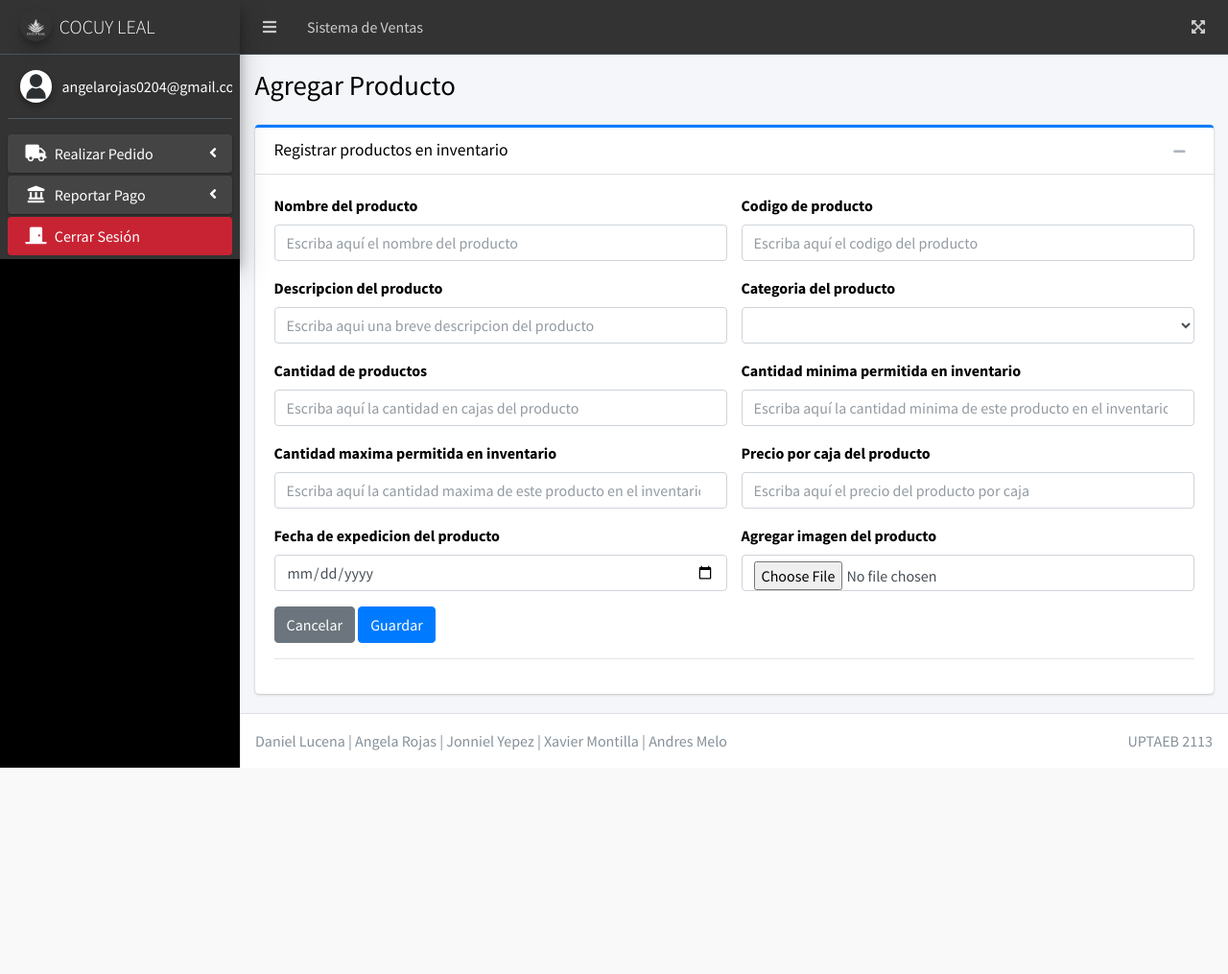
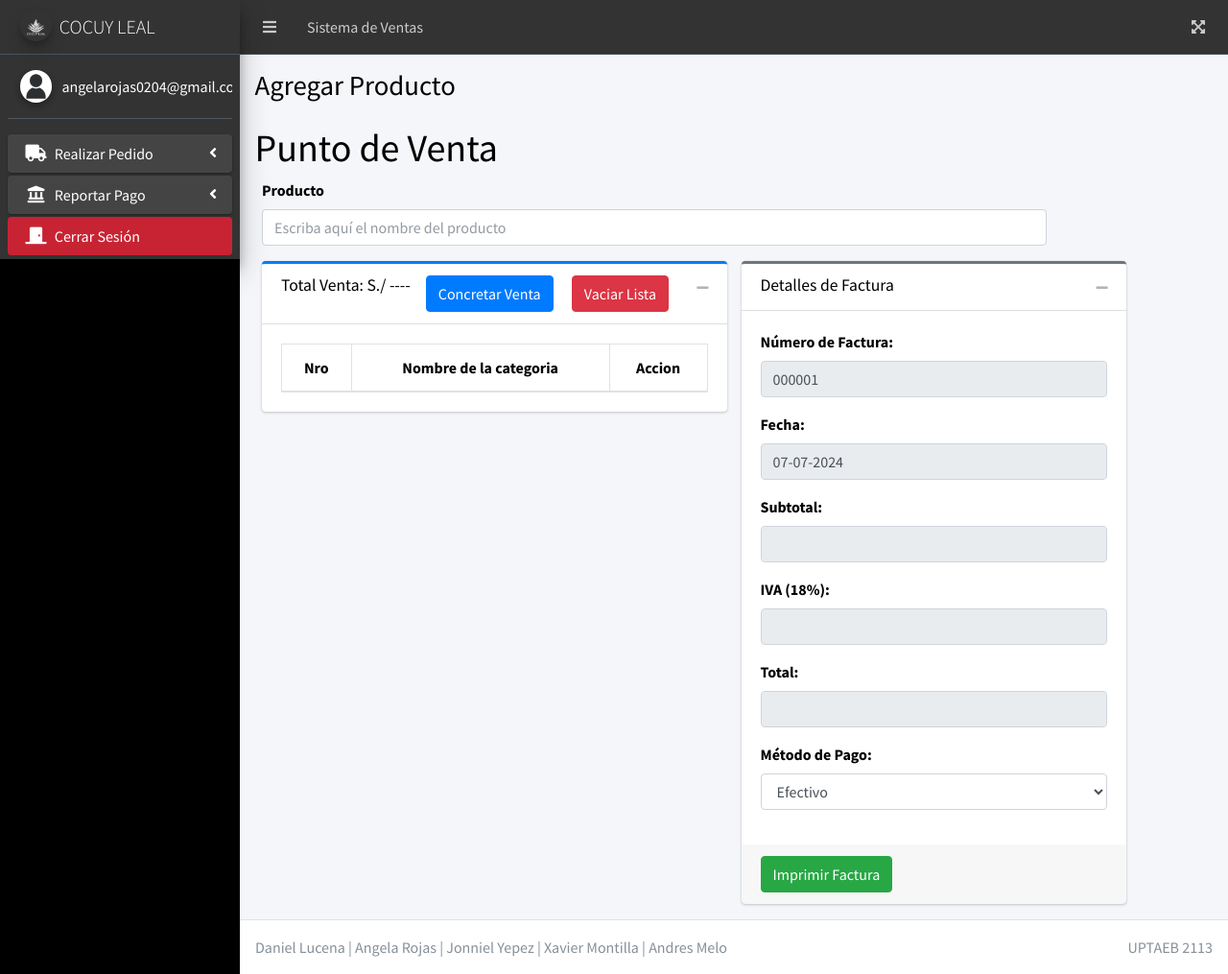
Before and after one commit to Angela-0204/www.sistemacocuy.com, a PHP site: template views/hacer_compra.php in a window 1280 px wide. Shown: the whole page at 96% size. Before the commit the page ends 800 px from the top, so only its background shows below. Run offline with PHP 8.4, Linux system fonts and the light colour scheme; the template is opened without the code that fills it, so the values that code supplies are empty; a user stored in the database is signed in; some libraries are stand-ins or nearby versions.

Commit message:
cambio 1.0

```diff
--- a/views/hacer_compra.php
+++ b/views/hacer_compra.php
@@ -18,96 +18,96 @@
   <!-- Main content -->
   <div class="content">
     <div class="container-fluid">
-
-      <div class="row">
-        <div class="col-md-12">
-          <div class="card card-outline card-primary">
-            <div class="card-header d-flex align-items-center">
-              <div class="d-flex align-items-center">
-                <h3 class="card-title mb-0">Registrar productos en inventario</h3>
-
-              </div>
-              <div class="ml-auto">
-                <button type="button" class="btn btn-tool" data-card-widget="collapse">
-                  <i class="fas fa-minus"></i>
-                </button>
+      <h1>Punto de Venta</h1>
+      <div>
+        <div class="col-md-10 form-group">
+          <label for="">Producto</label>
+          <input type="text" name="nombre" class="form-control" placeholder="Escriba aquí el nombre del producto">
         </div>
       </div>
 
+      <div class="content">
+    <div class="container-fluid">
+
+    <div class="row">
+        <div class="col-md-6">
+          <div class="card card-outline card-primary">
+            <div class="card-header ">
+              <h3 class="card-title mb-0">Total Venta: S./ ---- </h3>
+              <button type="button" class="btn btn-primary ml-3" data-toggle="modal" data-target="#modal-add-categoria">Concretar Venta</button>
+              <button type="button" class="btn btn-danger ml-3" data-toggle="modal" data-target="#modal-add-categoria">Vaciar Lista</button>
+              <div class="card-tools">
+                <button type="button" class="btn btn-tool" data-card-widget="collapse"><i class="fas fa-minus"></i>
+                </button>
+              </div>
+
+            </div>
             <div class="card-body">
-              <div class="row">
-                <div class="col-md-12">
-                  <form action="" method="post" enctype="multipart/form-data">
-                    <div class="row">
-                      <div class="col-md-6 form-group">
-                        <label for="">Nombre del producto</label>
-                        <input type="text" name="nombre" class="form-control" placeholder="Escriba aquí el nombre del producto">
+              <table id="examplel" class="table table-bordered table-atriped">
+                <thead>
+                  <tr>
+                    <th>
+                      <center>Nro</center>
+                    </th>
+                    <th>
+                      <center>Nombre de la categoria</center>
+                    </th>
+                    <th>
+                      <center>Accion</center>
+                    </th>
+                  </tr>
+                </thead>
+              </table>
             </div>
-                      <div class="col-md-6 form-group">
-                        <label for="">Codigo de producto</label>
-                        <input type="text" name="codigo" class="form-control" placeholder="Escriba aquí el codigo del producto">
+
           </div>
         </div>
-                    <div class="row">
-                      <div class="col-md-6 form-group">
-                        <label for="">Descripcion del producto</label>
-                        <input type="text" name="descripcion" class="form-control" placeholder="Escriba aqui una breve descripcion del producto">
+
+        <!-- New Column for Invoice Details -->
+        <div class="col-md-5">
+              <div class="card card-outline card-secondary">
+                <div class="card-header">
+                  <h3 class="card-title mb-0">Detalles de Factura</h3>
+                  <div class="card-tools">
+                    <button type="button" class="btn btn-tool" data-card-widget="collapse"><i class="fas fa-minus"></i></button>
                   </div>
-                      <div class="col-md-6 form-group">
-                        <label for="">Categoria del producto</label>
-                        <select name="categoria" id="categoria" class="form-control">
-                          <?php foreach ($data_categorias as $categorias) { ?>
-                            <option value="<?= $categorias['id_categoria'];?>"><?php echo $categorias['nombre_categoria']; ?></option>
-                          <?php } ?>
-
+                </div>
+                <div class="card-body">
+                  <div class="form-group">
+                    <label for="invoice-number">Número de Factura:</label>
+                    <input type="text" id="invoice-number" class="form-control" readonly value="000001">
+                  </div>
+                  <div class="form-group">
+                    <label for="date">Fecha:</label>
+                    <input type="text" id="date" class="form-control" readonly value="<?php echo date('d-m-Y'); ?>">
+                  </div>
+                  <div class="form-group">
+                    <label for="subtotal">Subtotal:</label>
+                    <input type="text" id="subtotal" class="form-control" readonly>
+                  </div>
+                  <div class="form-group">
+                    <label for="iva">IVA (18%):</label>
+                    <input type="text" id="iva" class="form-control" readonly>
+                  </div>
+                  <div class="form-group">
+                    <label for="total">Total:</label>
+                    <input type="text" id="total" class="form-control" readonly>
+                  </div>
+                  <div class="form-group">
+                    <label for="payment-method">Método de Pago:</label>
+                    <select id="payment-method" class="form-control">
+                      <option value="cash">Efectivo</option>
+                      <option value="card">Tarjeta de Crédito/Débito</option>
+                      <option value="bank">Transferencia Bancaria</option>
                     </select>
                   </div>
                 </div>
-                    <div class="row">
-                      <div class="col-md-6 form-group">
-                        <label for="">Cantidad de productos</label>
-                        <input type="number" name="stock" class="form-control" placeholder="Escriba aquí la cantidad en cajas del producto">
-                      </div>
-                      <div class="col-md-6 form-group">
-                        <label for="">Cantidad minima permitida en inventario</label>
-                        <input type="number" name="stock_minimo" class="form-control" placeholder="Escriba aquí la cantidad minima de este producto en el inventario">
-                      </div>
-                    </div>
-                    <div class="row">
-                      <div class="col-md-6 form-group">
-                        <label for="">Cantidad maxima permitida en inventario</label>
-                        <input type="number" name="stock_maximo" class="form-control" placeholder="Escriba aquí la cantidad maxima de este producto en el inventario">
-                      </div>
-                      <div class="col-md-6 form-group">
-                        <label for="">Precio por caja del producto</label>
-                        <input type="text" name="precio" class="form-control" placeholder="Escriba aquí el precio del producto por caja">
-                      </div>
-                    </div>
-                    <div class="row">
-                      <div class="col-md-6 form-group">
-                        <label for="">Fecha de expedicion del producto</label>
-                        <input type="date" name="fecha" class="form-control">
-                      </div>
-                      <div class=" col-md-6 form-group mb-3">
-
-                        <label for="">Agregar imagen del producto</label>
-                        <input class="form-control" name="imagen" id="formFileSm" type="file">
-                      </div>
-                    </div>
-                    <div class="form-group">
-                      <a href="" class="btn btn-secondary">Cancelar</a>
-                      <button class="btn btn-primary" id="registrar">Guardar</button>
-                    </div>
-                    <hr>
-                  </form>
+                <div class="card-footer">
+                  <button type="button" class="btn btn-success">Imprimir Factura</button>
                 </div>
               </div>
             </div>
 
-          </div>
-
-        </div>
-      </div>
       </div>
 
       <!-- /.row -->
@@ -116,5 +116,13 @@
   <!-- /.content -->
 </div>
 <!-- /.content-wrapper -->
+
+
+
+
+</div>
+<!-- /.content -->
+</div>
+<!-- /.content-wrapper -->
 <?php include('views/layout/footer.php'); ?>
 <script src="public/js/producto.js"></script>
```
Lines whose indentation alone changed are shown as unchanged.
